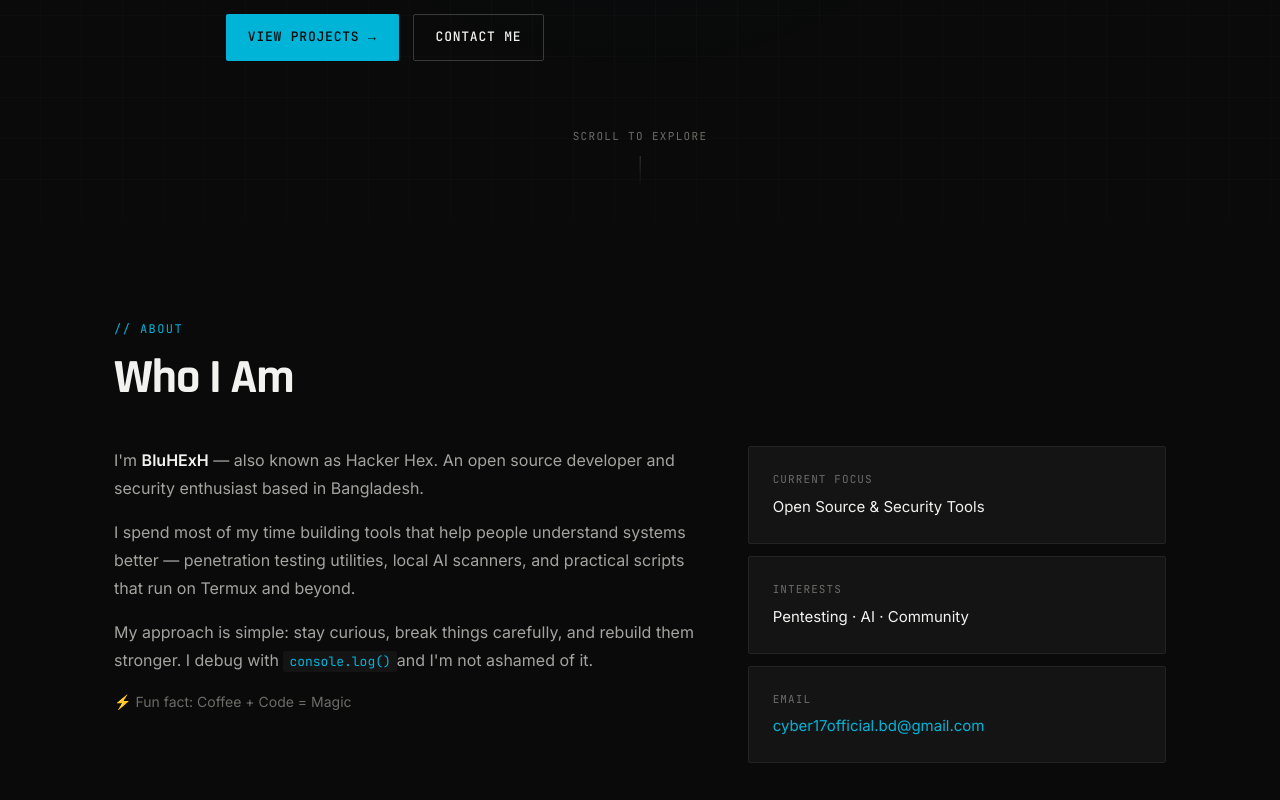
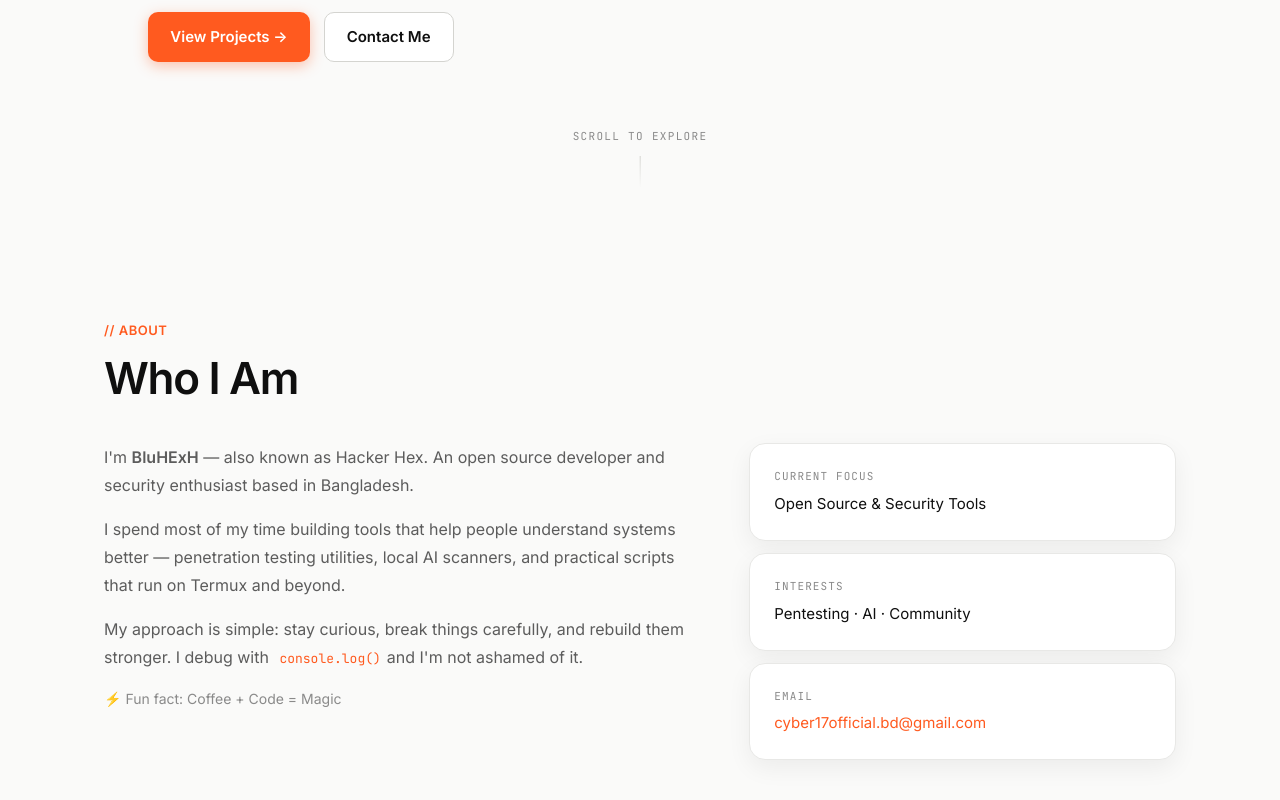
Before and after one commit to BluHExH/portfolio, a React (Vite) app: page / in a window 1280 px wide. Shown: the part 580-1380 px from the top of the page. Built offline with nearby package versions, Linux system fonts and the light colour scheme.

Commit message:
HEX Forge redesign: light theme CSS and Navbar

```diff
--- a/src/index.css
+++ b/src/index.css
@@ -1,109 +1,48 @@
+
 :root {
-  /* Backgrounds */
-  --bg-void: #0A0A0A;
-  --bg-surface: #141415;
-  --bg-surface-raised: #1B1B1C;
-
-  /* Borders */
-  --border-subtle: #232323;
-  --border-strong: #3A3A3A;
-
-  /* Brand accent - cyan/blue for "Blu" identity */
-  --accent: #00B4D8;
-  --accent-hover: #0096C7;
-  --accent-dim: #0A2A33;
-
-  /* Text */
-  --text-primary: #F2F2F0;
-  --text-secondary: #A3A3A0;
-  --text-muted: #6B6B68;
-
-  /* Status */
-  --status-online: #3ECF6E;
-  --status-warn: #E0A72E;
-
-  /* Fonts */
-  --font-display: "Rajdhani", "Barlow Condensed", Impact, sans-serif;
-  --font-body: "Inter", "Helvetica Neue", sans-serif;
-  --font-mono: "JetBrains Mono", "IBM Plex Mono", monospace;
+  --bg: #FAFAF9;
+  --bg-soft: #FFF7F2;
+  --surface: #FFFFFF;
+  --text: #0F0F0F;
+  --text-secondary: #5C5C5C;
+  --text-muted: #8A8A8A;
+  --accent: #FF5A1F;
+  --accent-hover: #E84E15;
+  --accent-soft: rgba(255, 90, 31, 0.12);
+  --border: #E8E8E6;
+  --border-strong: #D4D4D0;
+  --shadow: 0 20px 50px rgba(15, 15, 15, 0.08);
+  --shadow-sm: 0 8px 24px rgba(15, 15, 15, 0.06);
+  --font-display: "Inter", system-ui, -apple-system, sans-serif;
+  --font-body: "Inter", system-ui, -apple-system, sans-serif;
+  --font-mono: "JetBrains Mono", "SF Mono", ui-monospace, monospace;
+  --radius: 16px;
+  --radius-sm: 10px;
 }
 
-* {
-  margin: 0;
-  padding: 0;
-  box-sizing: border-box;
-}
-
-html {
-  scroll-behavior: smooth;
-}
+* { margin: 0; padding: 0; box-sizing: border-box; }
+html { scroll-behavior: smooth; }
 
 body {
   font-family: var(--font-body);
-  background: var(--bg-void);
-  color: var(--text-primary);
+  background: var(--bg);
+  color: var(--text);
   line-height: 1.6;
   overflow-x: hidden;
   min-height: 100vh;
 }
 
-/* Background texture - subtle radar rings */
-body::before {
-  content: "";
-  position: fixed;
-  inset: 0;
-  background:
-    radial-gradient(circle at 50% 30%, rgba(0, 180, 216, 0.04) 0%, transparent 50%),
-    repeating-linear-gradient(
-      0deg,
-      transparent,
-      transparent 40px,
-      rgba(255, 255, 255, 0.015) 40px,
-      rgba(255, 255, 255, 0.015) 41px
-    ),
-    repeating-linear-gradient(
-      90deg,
-      transparent,
-      transparent 40px,
-      rgba(255, 255, 255, 0.015) 40px,
-      rgba(255, 255, 255, 0.015) 41px
-    );
-  pointer-events: none;
-  z-index: 0;
-}
+#root { position: relative; z-index: 1; }
+a { color: inherit; text-decoration: none; }
+button { font-family: inherit; cursor: pointer; border: none; background: none; }
 
-#root {
-  position: relative;
-  z-index: 1;
-}
-
-a {
-  color: inherit;
-  text-decoration: none;
-}
-
-button {
-  font-family: inherit;
-  cursor: pointer;
-  border: none;
-  background: none;
-}
-
-/* Utility */
-.container {
-  max-width: 1100px;
-  margin: 0 auto;
-  padding: 0 24px;
-}
-
-.section {
-  padding: 100px 0;
-}
+.container { max-width: 1120px; margin: 0 auto; padding: 0 24px; }
+.section { padding: 100px 0; position: relative; }
 
 .section-label {
-  font-family: var(--font-mono);
-  font-size: 12px;
-  letter-spacing: 0.12em;
+  font-size: 13px;
+  font-weight: 600;
+  letter-spacing: 0.04em;
   text-transform: uppercase;
   color: var(--accent);
   margin-bottom: 12px;
@@ -111,75 +50,106 @@ button {
 
 .section-title {
   font-family: var(--font-display);
-  font-size: clamp(32px, 5vw, 48px);
+  font-size: clamp(32px, 4.5vw, 44px);
   font-weight: 700;
-  letter-spacing: -0.02em;
+  letter-spacing: -0.03em;
   line-height: 1.15;
-  margin-bottom: 16px;
+  margin-bottom: 14px;
+  color: var(--text);
 }
 
 .section-desc {
   color: var(--text-secondary);
-  max-width: 560px;
-  font-size: 16px;
+  max-width: 540px;
+  font-size: 17px;
   line-height: 1.7;
 }
 
-/* Buttons */
 .btn {
   display: inline-flex;
   align-items: center;
   gap: 8px;
-  font-family: var(--font-mono);
-  font-size: 13px;
-  font-weight: 500;
-  letter-spacing: 0.06em;
-  text-transform: uppercase;
+  font-size: 15px;
+  font-weight: 600;
   padding: 12px 22px;
-  border-radius: 2px;
-  transition: all 0.15s ease-out;
+  border-radius: 10px;
+  transition: all 0.2s ease;
 }
 
 .btn-primary {
   background: var(--accent);
-  color: var(--bg-void);
+  color: #fff;
+  box-shadow: 0 4px 14px rgba(255, 90, 31, 0.35);
 }
-
 .btn-primary:hover {
   background: var(--accent-hover);
+  transform: translateY(-1px);
+  box-shadow: 0 6px 20px rgba(255, 90, 31, 0.4);
 }
 
 .btn-secondary {
-  background: transparent;
-  color: var(--text-primary);
+  background: var(--surface);
+  color: var(--text);
   border: 1px solid var(--border-strong);
 }
-
 .btn-secondary:hover {
-  border-color: var(--text-secondary);
+  border-color: var(--text-muted);
+  transform: translateY(-1px);
 }
 
-/* Cards */
 .card {
-  background: var(--bg-surface);
-  border: 1px solid var(--border-subtle);
-  border-radius: 2px;
+  background: var(--surface);
+  border: 1px solid var(--border);
+  border-radius: var(--radius);
   padding: 24px;
-  transition: border-color 0.15s ease-out;
+  box-shadow: var(--shadow-sm);
+  transition: transform 0.25s ease, box-shadow 0.25s ease;
+}
+.card:hover {
+  transform: translateY(-4px);
+  box-shadow: var(--shadow);
 }
 
-.card:hover {
-  border-color: var(--border-strong);
+/* Reveal */
+.reveal {
+  opacity: 0;
+  transform: translateY(24px);
+  transition: opacity 0.7s cubic-bezier(0.22, 1, 0.36, 1), transform 0.7s cubic-bezier(0.22, 1, 0.36, 1);
+}
+.reveal.visible { opacity: 1; transform: translateY(0); }
+.reveal-delay-1 { transition-delay: 0.1s; }
+.reveal-delay-2 { transition-delay: 0.2s; }
+.reveal-delay-3 { transition-delay: 0.3s; }
+
+.stagger > * {
+  opacity: 0;
+  transform: translateY(18px);
+  transition: opacity 0.5s ease, transform 0.5s ease;
+}
+.stagger.visible > *:nth-child(1) { transition-delay: 0.05s; opacity: 1; transform: none; }
+.stagger.visible > *:nth-child(2) { transition-delay: 0.12s; opacity: 1; transform: none; }
+.stagger.visible > *:nth-child(3) { transition-delay: 0.19s; opacity: 1; transform: none; }
+.stagger.visible > *:nth-child(4) { transition-delay: 0.26s; opacity: 1; transform: none; }
+.stagger.visible > *:nth-child(5) { transition-delay: 0.33s; opacity: 1; transform: none; }
+.stagger.visible > *:nth-child(6) { transition-delay: 0.4s; opacity: 1; transform: none; }
+
+@keyframes floatY {
+  0%, 100% { transform: translateY(0); }
+  50% { transform: translateY(-12px); }
+}
+@keyframes floatY2 {
+  0%, 100% { transform: translateY(0); }
+  50% { transform: translateY(-8px); }
+}
+@keyframes blink {
+  50% { opacity: 0; }
+}
+@keyframes fadeUp {
+  from { opacity: 0; transform: translateY(20px); }
+  to { opacity: 1; transform: translateY(0); }
 }
 
-/* Scrollbar */
-::-webkit-scrollbar {
-  width: 6px;
-}
-::-webkit-scrollbar-track {
-  background: var(--bg-void);
-}
-::-webkit-scrollbar-thumb {
-  background: var(--border-strong);
-  border-radius: 3px;
-}
+::-webkit-scrollbar { width: 8px; }
+::-webkit-scrollbar-track { background: var(--bg); }
+::-webkit-scrollbar-thumb { background: var(--border-strong); border-radius: 4px; }
+::selection { background: var(--accent); color: #fff; }
```
